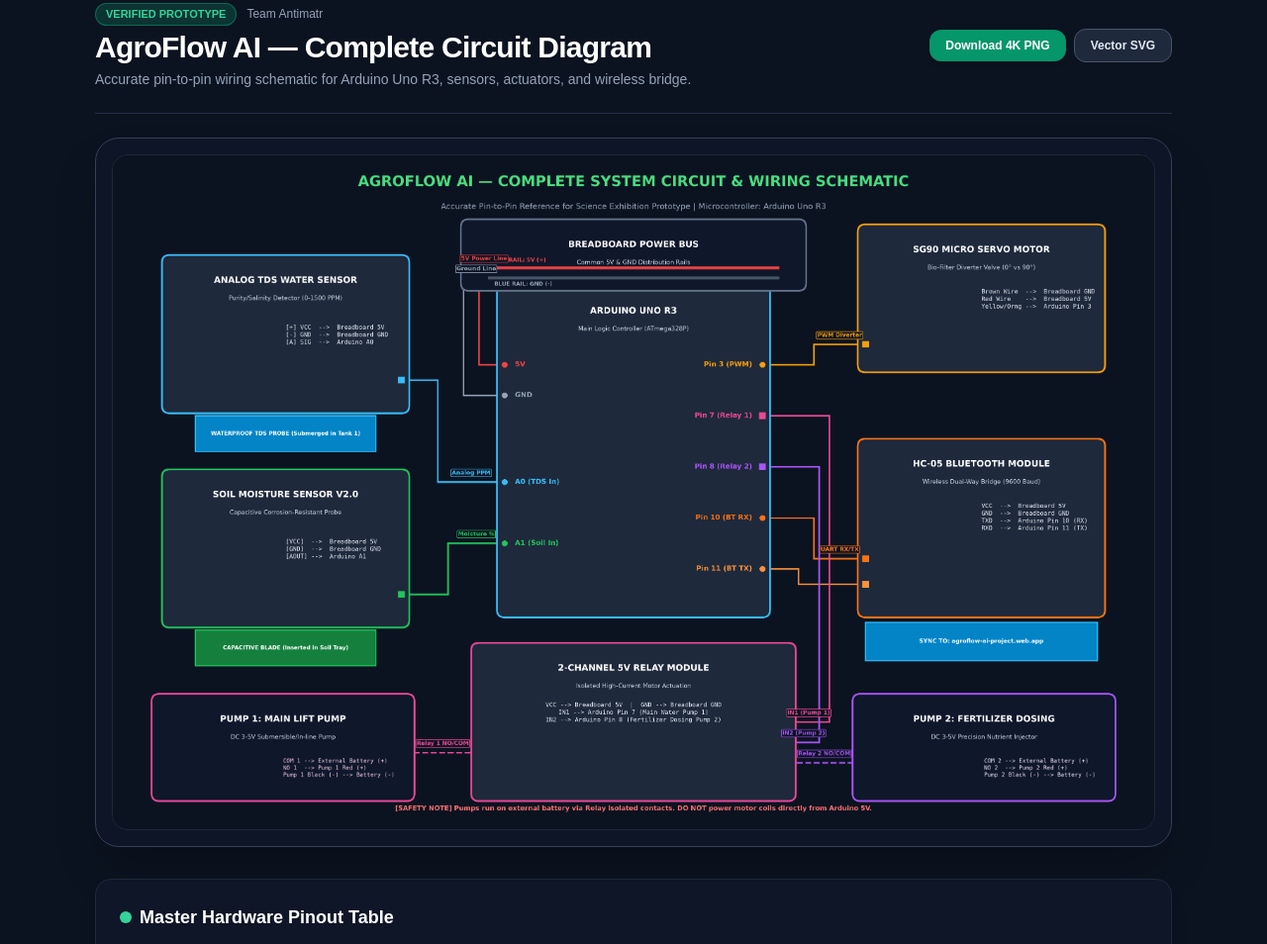
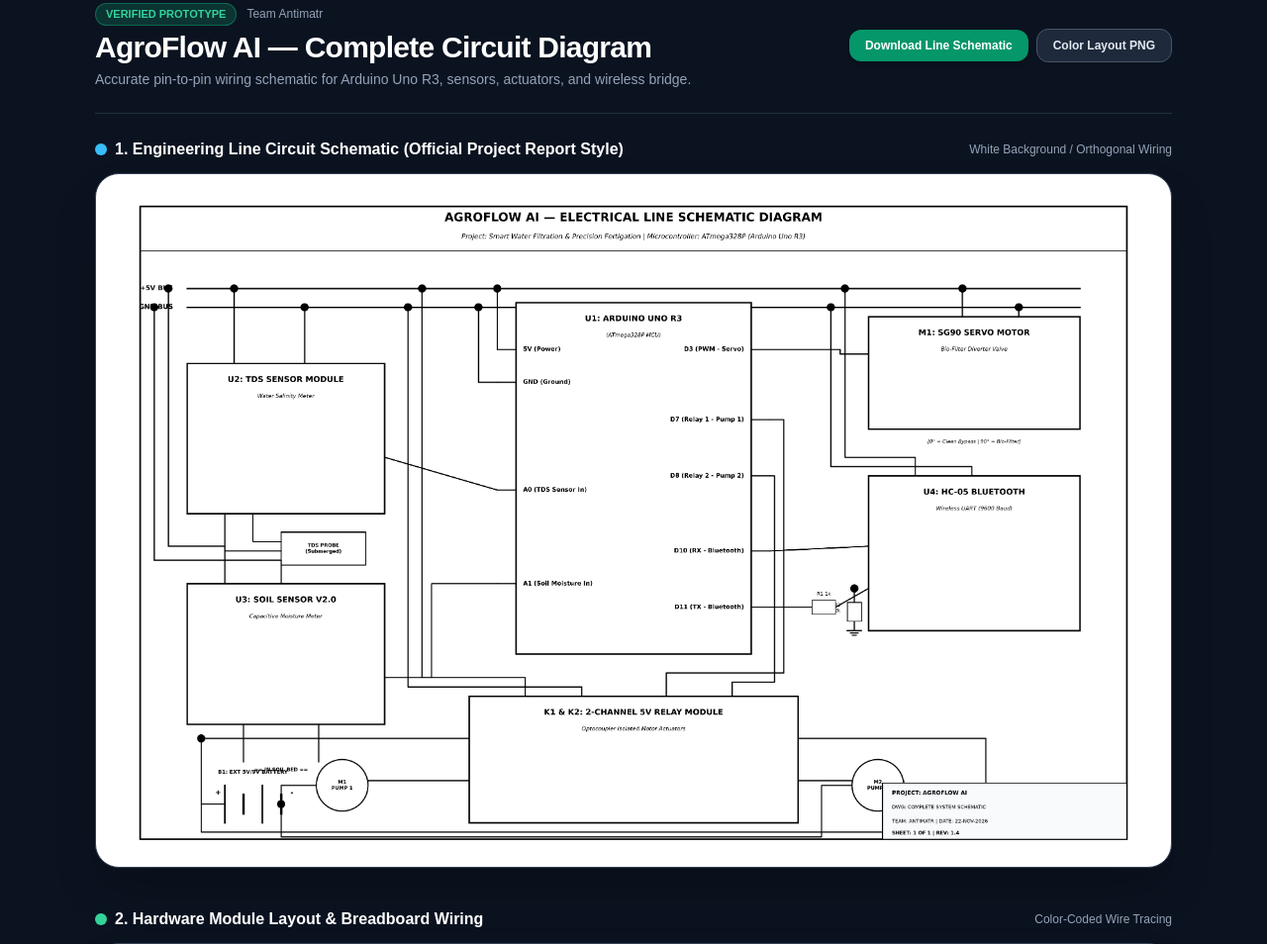
Before and after one commit to Team-Antimatr/AgroFlow, a plain HTML site: page docs/circuit_diagram.html in a window 1280 px wide. Shown: the part 29-983 px from the top of the page at 99% size. Drawn offline with nearby package versions, Linux system fonts and the light colour scheme; a web font is replaced by a local one.

Commit message:
docs: add textbook-style engineering line circuit schematic (PNG, SVG, HTML)

```diff
--- a/docs/circuit_diagram.html
+++ b/docs/circuit_diagram.html
@@ -23,18 +23,41 @@
       <p class="text-sm text-slate-400 mt-1">Accurate pin-to-pin wiring schematic for Arduino Uno R3, sensors, actuators, and wireless bridge.</p>
     </div>
     <div class="flex items-center gap-2">
-      <a href="circuit_diagram.png" download="AgroFlow_Circuit_Diagram.png" class="px-4 py-2 bg-emerald-600 hover:bg-emerald-500 text-white rounded-xl text-xs font-bold transition-all shadow-md flex items-center gap-1.5">
-        <span>Download 4K PNG</span>
+      <a href="circuit_schematic_line.png" download="AgroFlow_Line_Schematic.png" class="px-4 py-2 bg-emerald-600 hover:bg-emerald-500 text-white rounded-xl text-xs font-bold transition-all shadow-md flex items-center gap-1.5">
+        <span>Download Line Schematic</span>
       </a>
-      <a href="circuit_diagram.svg" download="AgroFlow_Circuit_Diagram.svg" class="px-4 py-2 bg-slate-800 hover:bg-slate-700 text-slate-200 border border-slate-600 rounded-xl text-xs font-bold transition-all">
-        <span>Vector SVG</span>
+      <a href="circuit_diagram.png" download="AgroFlow_Circuit_Diagram.png" class="px-4 py-2 bg-slate-800 hover:bg-slate-700 text-slate-200 border border-slate-600 rounded-xl text-xs font-bold transition-all">
+        <span>Color Layout PNG</span>
       </a>
     </div>
   </header>
 
-  <!-- High-Res Diagram Showcase -->
-  <div class="rounded-3xl border border-slate-700 bg-slate-900/60 p-2 md:p-4 shadow-2xl mb-8 overflow-hidden">
-    <img src="circuit_diagram.png" alt="AgroFlow AI Complete Circuit Schematic" class="w-full h-auto rounded-2xl border border-slate-800"/>
+  <!-- 1. Engineering Line Schematic Showcase (Clean White Background) -->
+  <div class="mb-10">
+    <div class="flex items-center justify-between mb-3">
+      <h2 class="text-base font-bold text-white flex items-center gap-2">
+        <span class="w-3 h-3 rounded-full bg-sky-400"></span>
+        1. Engineering Line Circuit Schematic (Official Project Report Style)
+      </h2>
+      <span class="text-xs text-slate-400">White Background / Orthogonal Wiring</span>
+    </div>
+    <div class="rounded-3xl border border-slate-700 bg-white p-2 md:p-4 shadow-2xl overflow-hidden">
+      <img src="circuit_schematic_line.png" alt="AgroFlow AI Engineering Line Schematic Diagram" class="w-full h-auto rounded-xl"/>
+    </div>
+  </div>
+
+  <!-- 2. Hardware Layout Diagram -->
+  <div class="mb-10">
+    <div class="flex items-center justify-between mb-3">
+      <h2 class="text-base font-bold text-white flex items-center gap-2">
+        <span class="w-3 h-3 rounded-full bg-emerald-400"></span>
+        2. Hardware Module Layout & Breadboard Wiring
+      </h2>
+      <span class="text-xs text-slate-400">Color-Coded Wire Tracing</span>
+    </div>
+    <div class="rounded-3xl border border-slate-700 bg-slate-900/60 p-2 md:p-4 shadow-2xl overflow-hidden">
+      <img src="circuit_diagram.png" alt="AgroFlow AI Complete Circuit Schematic" class="w-full h-auto rounded-2xl border border-slate-800"/>
+    </div>
   </div>
 
   <!-- Complete Master Pinout Table -->
```
Also changed, not shown: docs/circuit_schematic_line.png (added), docs/circuit_schematic_line.svg (added).
